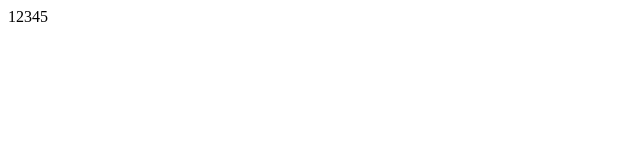
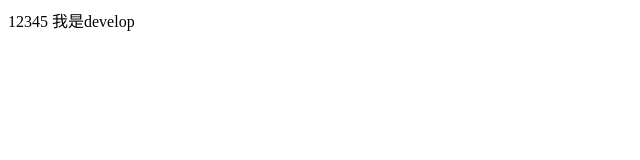
Before and after one commit to xionghui27/mynew2020, a plain HTML site: page index.html in a window 1280 px wide. Shown: the whole page, without its empty margins (0-640 px from the left). Drawn offline with Linux system fonts and the light colour scheme.

Commit message:
我是develop分支的第一次提交

```diff
--- a/index.html
+++ b/index.html
@@ -7,5 +7,6 @@
 </head>
 <body>
     12345
+    我是develop
 </body>
 </html>
```
